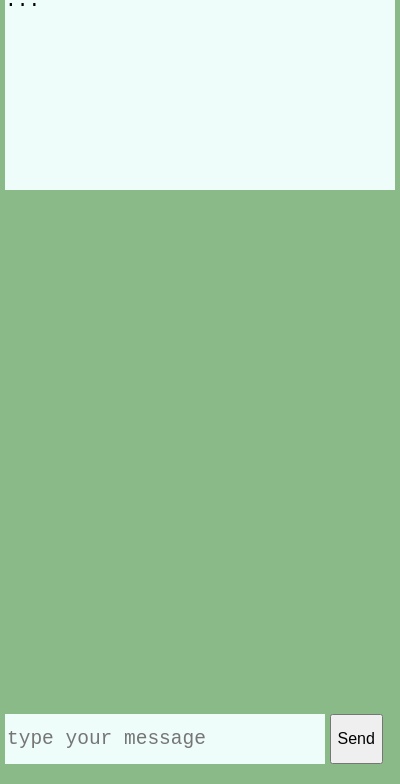
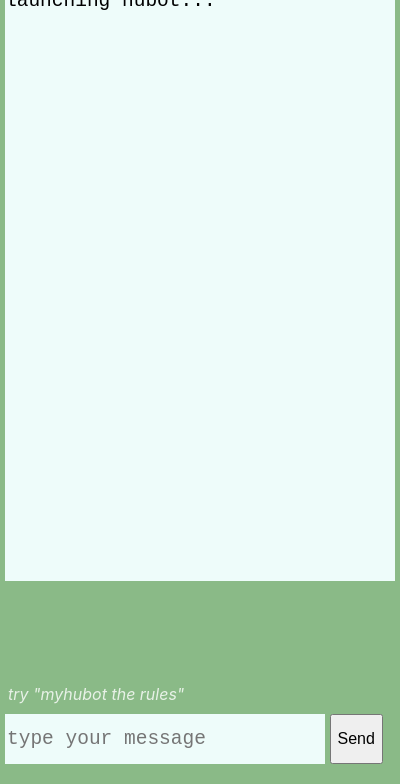
Before and after one commit to saraford/train-your-hubot, an Electron app: page index.html in a window 400 px wide. Shown: the part 60-844 px from the top of the page. Drawn offline with nearby package versions, Linux system fonts and the light colour scheme; no server answers.

Commit message:
various css tweaks

```diff
--- a/index.css
+++ b/index.css
@@ -10,7 +10,6 @@
   margin: 0;
   position: absolute;
   top: 5px;
-  left: 50px;
 }
 
 .content {
@@ -40,7 +39,14 @@
   top:50px;
   left:5px;
   right:5px;
-  height:200px;
+  height:70%;
+}
+
+#hint {
+  bottom: 80px;
+  position: absolute;
+  font-style: italic;
+  opacity: 0.8;
 }
 
 #hubot-input {
--- a/index.html
+++ b/index.html
@@ -7,7 +7,8 @@
 </head>
 
 <h1 id="hello-phrase">Hello myhubot!</h1>
-<div class="content" id="hubot-output">...</div>
+<div class="content" id="hubot-output">launching hubot...</div>
+<div id="hint">try "myhubot the rules"</div>
 <div id="input-area">
   <input class="content" type="text" placeholder="type your message" id="hubot-input"/>
   <button id="send-button" type="button">Send</button>
--- a/main.js
+++ b/main.js
@@ -7,7 +7,7 @@
 app.on('ready', function() {
 
     mainWindow = new BrowserWindow({
-        height: 700,
+        height: 600,
         width: 400
     });
 
```
